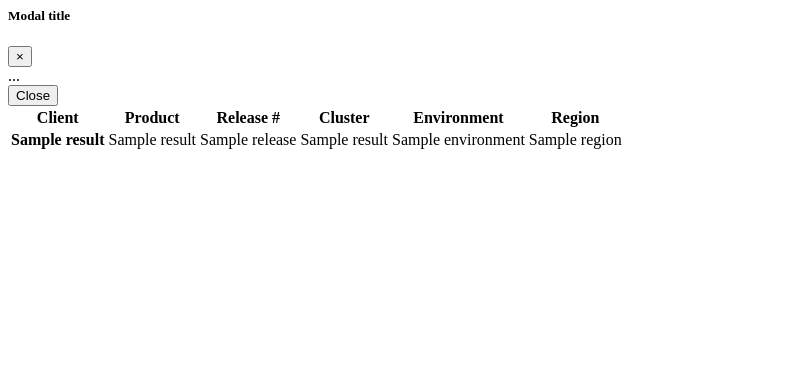
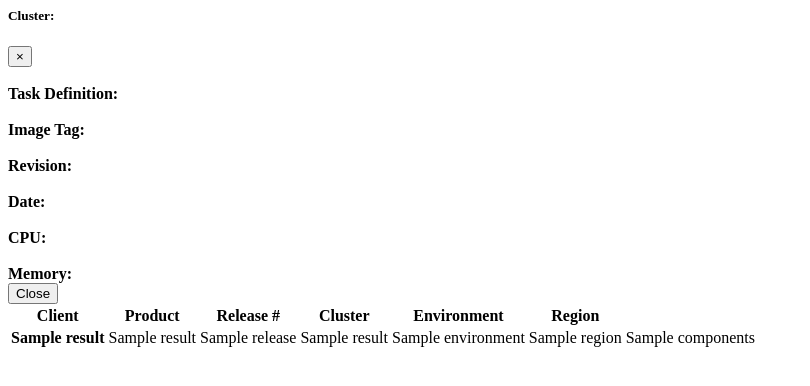
Before and after one commit to nickprimamore/iLookup_V1.0, a Flask app: template ilookup_v1.0/app/templates/result.html in a window 1280 px wide. Shown: the top 386 px of the page, without its empty margins (0-810 px from the left). Run offline with Flask 2, Linux system fonts and the light colour scheme; the template is opened without the code that fills it: most values are stand-ins (such as "Sample title", 1, 10 or a date in 2020).

Commit message:
Unique Modal Working

```diff
--- a/ilookup_v1.0/app/templates/result.html
+++ b/ilookup_v1.0/app/templates/result.html
@@ -1,15 +1,53 @@
-<!-- Modal -->
-<div class="modal fade" id="clusterDetail" tabindex="-1" role="dialog" aria-labelledby="exampleModalLabel" aria-hidden="true">
+
+<script>
+  $('#clusterDetail').on('show.bs.modal', function (event) {
+    let trigger = $(event.relatedTarget)
+    let clusterName = trigger.data('clustername')
+    let taskdef = trigger.data('taskdef')
+    let imagetag = trigger.data('imagetag')
+    let revision = trigger.data('revision')
+    let date = trigger.data('date')
+    let cpu = trigger.data('cpu')
+    let memory = trigger.data('memory')
+    let modal = $(this)
+    modal.find('.cluster-title').text(clusterName)
+    modal.find('.taskdef').text(taskdef)
+    modal.find('.imagetag').text(imagetag)
+    modal.find('.revision').text(revision)
+    modal.find('.date').text(date)
+    modal.find('.cpu').text(cpu)
+    modal.find('.memory').text(memory)
+
+  })
+</script>
+
+<div class="modal fade" id="clusterDetail" tabindex="-1" role="dialog" aria-labelledby="clusterLabel" aria-hidden="true">
   <div class="modal-dialog" role="document">
     <div class="modal-content">
       <div class="modal-header">
-        <h5 class="modal-title" id="exampleModalLabel">Modal title</h5>
+        <h5> Cluster: &nbsp</h5> <h5 class="cluster-title" id="clusterLabel"></h5>
         <button type="button" class="close" data-dismiss="modal" aria-label="Close">
           <span aria-hidden="true">&times;</span>
         </button>
       </div>
-      <div class="modal-body">
-        ...
+      <div class="cluster-info">
+        <br />
+        <b> Task Definition: </b> <span class="taskdef"></span>
+        <br />
+        <br />
+        <b> Image Tag: </b> <span class="imagetag"></span>
+        <br />
+        <br />
+        <b> Revision: </b> <span class="revision"></span>
+        <br />
+        <br />
+        <b> Date: </b> <span class="date"></span>
+        <br />
+        <br />
+        <b> CPU: </b> <span class="cpu"></span>
+        <br />
+        <br />
+        <b> Memory: </b> <span class="memory"</span>
       </div>
       <div class="modal-footer">
         <button type="button" class="btn btn-secondary" data-dismiss="modal">Close</button>
@@ -34,13 +72,24 @@
     {% for client in client_results %}
     {% for result in client %}
 
-    <tr data-toggle="modal" data-target="#clusterDetail">
+    <tr
+      data-toggle="modal"
+      data-target="#clusterDetail"
+      data-clustername="{{result.cluster_name}}"
+      data-taskdef="{{result.task_definition_name}}"
+      data-imagetag="{{result.image_tag}}"
+      data-revision="{{result.revision}}"
+      data-date="{{result.date}}"
+      data-cpu="{{result.cpu}}"
+      data-memory="{{result.memory}}"
+      >
       <th scope="row">{{result.client_name}}</th>
       <td> {{result.product_name}} </td>
       <td> {{result.release}} </td>
       <td> {{result.cluster_name}} </td>
       <td> {{result.environment}} </td>
       <td> {{result.region}} </td>
+      <td> {{result.components}} </td>
     </tr>
 
     {% endfor %}
```
